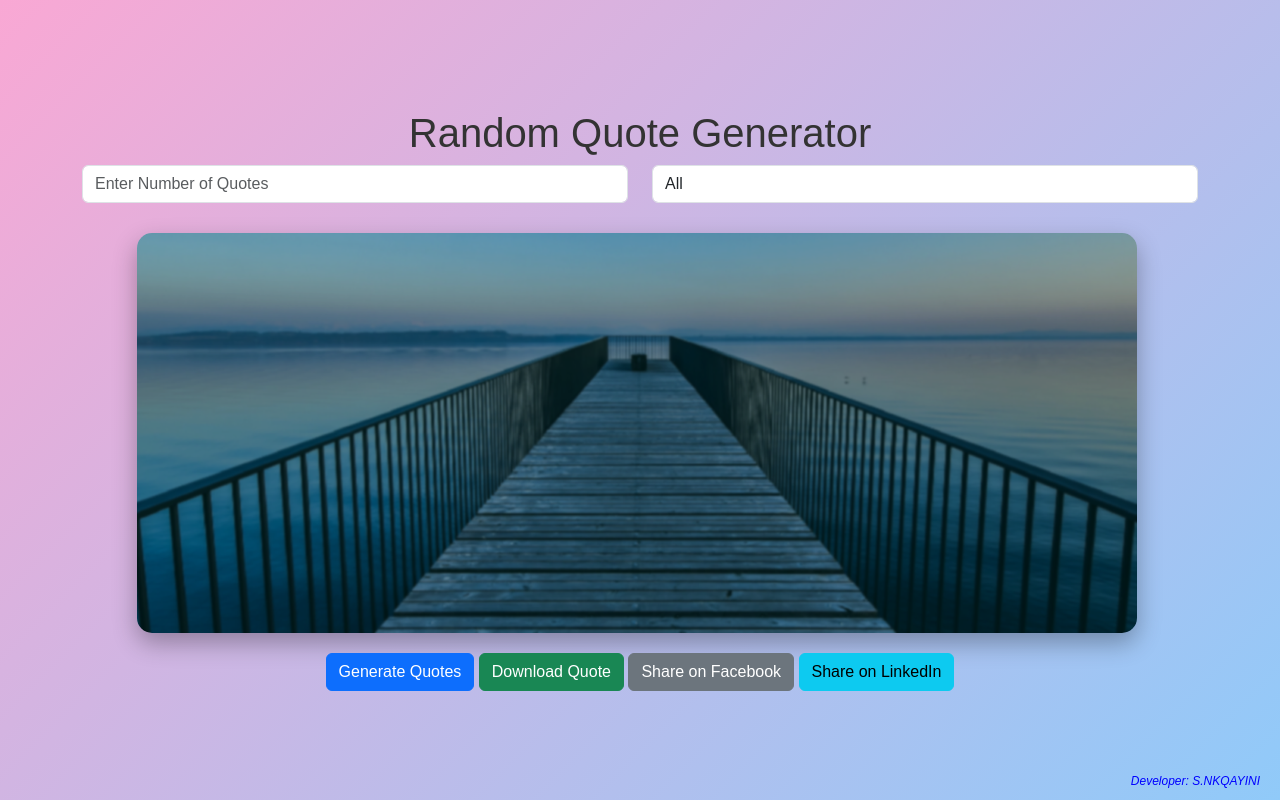
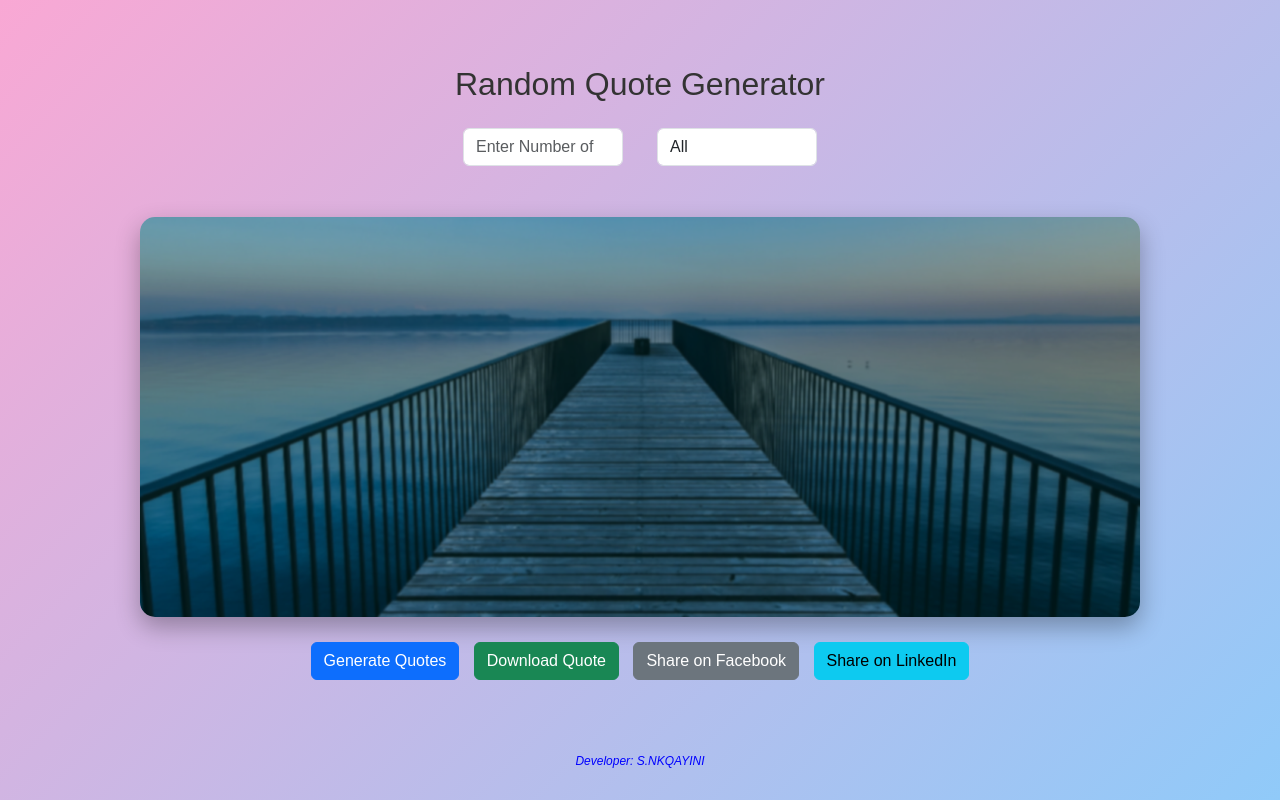
Before and after one commit to simamkele3112/random-quote-generator, a plain HTML site: page index.html in a window 1280 px wide. Drawn offline with nearby package versions, Linux system fonts and the light colour scheme.

Commit message:
Update index.html

```diff
--- a/index.html
+++ b/index.html
@@ -31,9 +31,11 @@
             flex-direction: column;
             align-items: center;
             justify-content: center;
-            height: 100vh;
+            min-height: 100vh;
             margin: 0;
             position: relative;
+            text-align: center;
+            padding-bottom: 50px; /* Add some space at the bottom to avoid overlap */
         }
 
         canvas {
@@ -45,14 +47,11 @@
             background-blend-mode: darken;
             background-color: rgba(0, 0, 0, 0.2);
             margin-top: 20px;
-    margin-left: 55px;  /* Moves the canvas horizontally to the right */
             width: 100%;
             max-width: 1000px;
             display: block;
             height: auto;
         }
-
-
 
         .controls {
             margin-top: 20px;
@@ -82,12 +81,14 @@
         }
 
         .developer {
-            position: absolute;
-            bottom: 10px;
-            right: 20px;
             font-size: 12px;
             font-style: italic;
             color: blue;
+            position: absolute;
+            bottom: 20px; /* Position at the bottom */
+            width: 100%; /* Ensure it spans the width */
+            text-align: center;
+            padding: 10px 0;
         }
 
         .validation-message {
@@ -107,11 +108,48 @@
                 width: 100%;
                 margin: 5px 0;
             }
+            body {
+                padding-bottom: 100px; /* Ensure there's enough space for developer text */
+            }
+            .developer {
+                position: relative; /* Change position to relative on small screens */
+                padding-bottom: 0; /* Remove bottom padding to avoid overlap */
+            }
+        }
+
+        .container {
+            display: flex;
+            flex-direction: column;
+            justify-content: center;
+            align-items: center;
+            text-align: center;
+        }
+
+        h1 {
+            font-size: 32px;
+            margin-bottom: 20px;
+        }
+
+        .row {
+            display: flex;
+            justify-content: center;
+            align-items: center;
+            margin-bottom: 20px;
+        }
+
+        .col {
+            margin: 5px;
+            max-width: 300px;
+            flex: 1;
+        }
+
+        .btn {
+            margin: 5px;
         }
     </style>
 </head>
 <body>
-    <div class="container text-center">
+    <div class="container">
         <h1>Random Quote Generator</h1>
         <div class="row mb-3">
             <div class="col">
```
Lines whose indentation alone changed are shown as unchanged.
